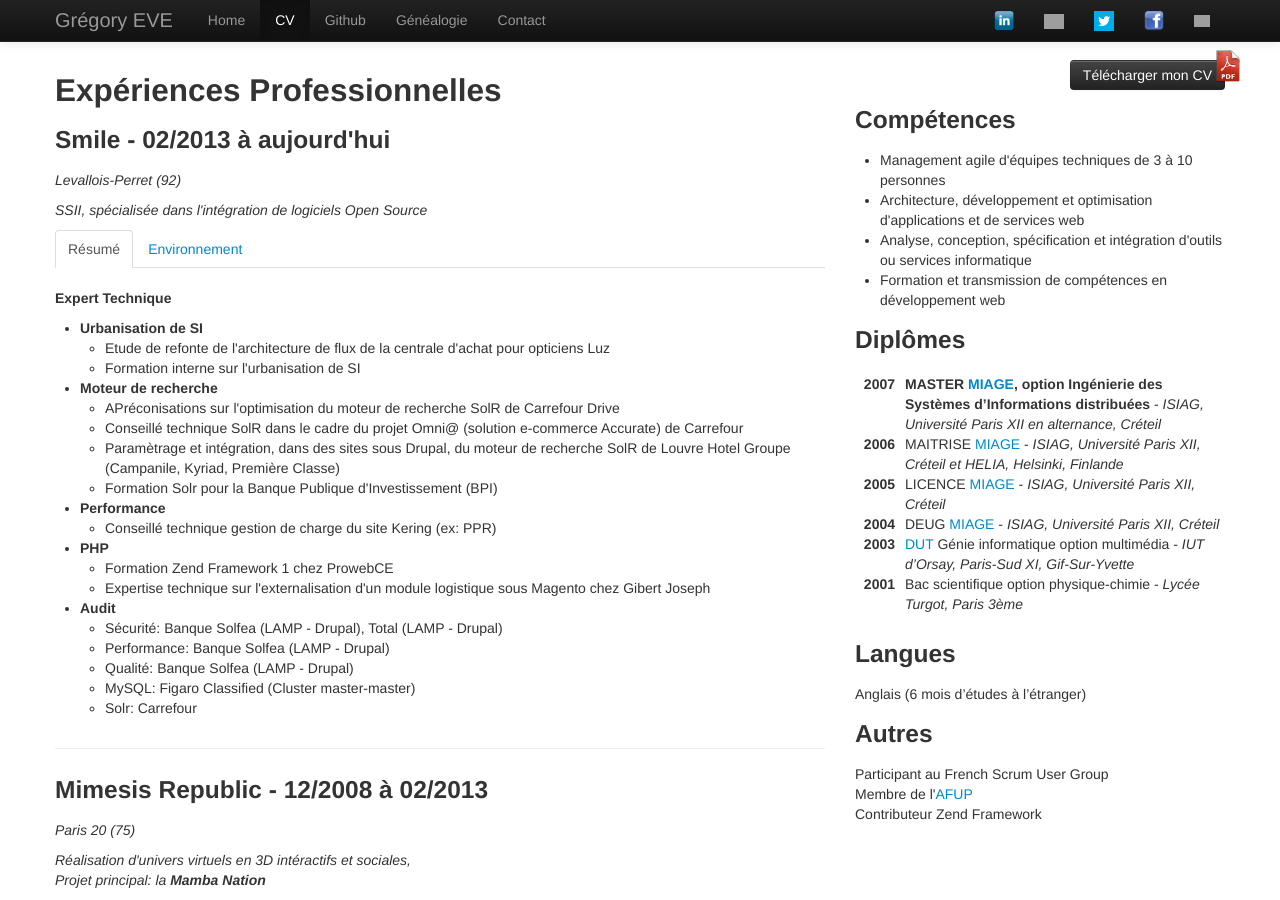
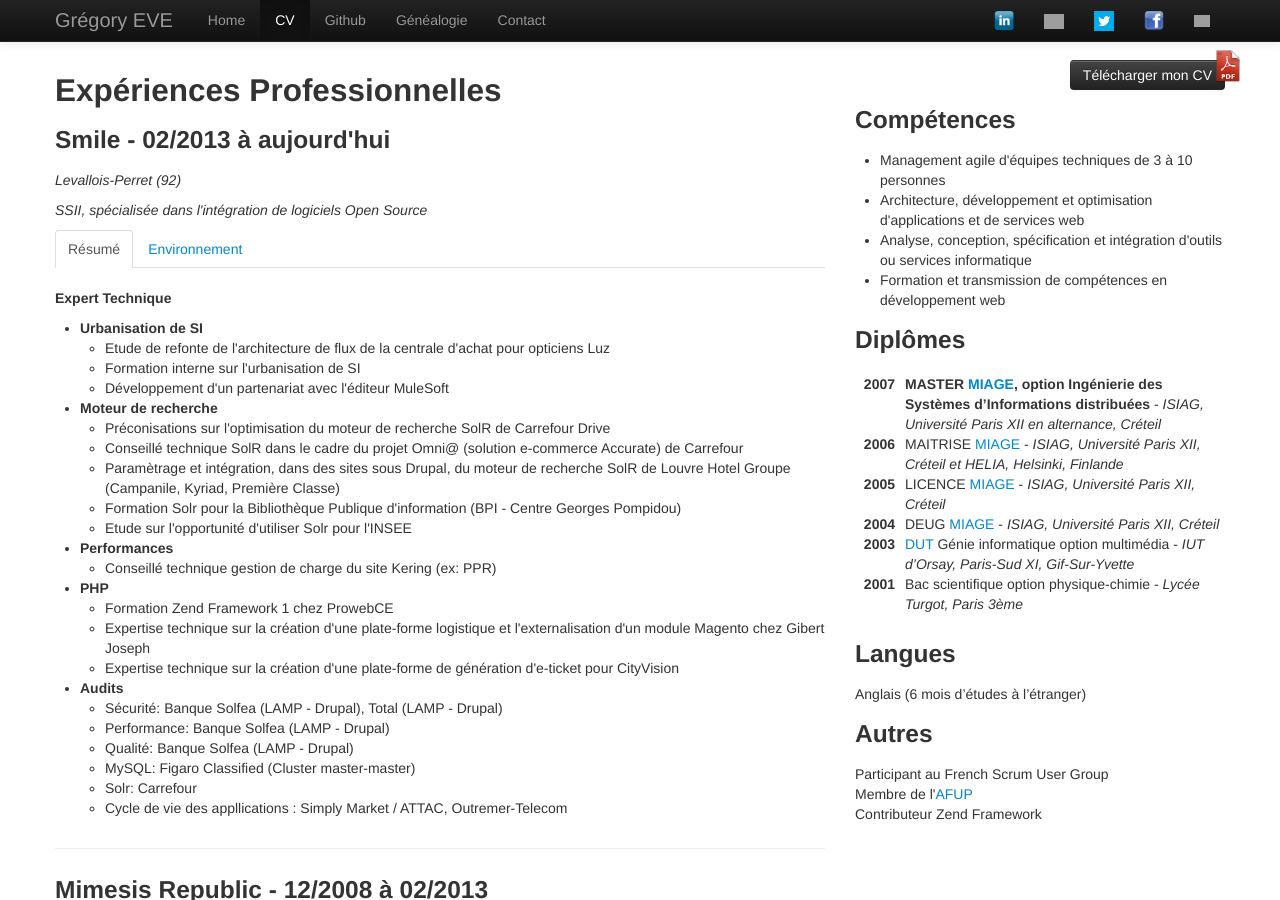
Before and after one commit to geve82/www.geve.fr, a Jekyll site: the page built from cv/index.html, in a window 1280 px wide and 900 px high. Built offline with Jekyll 4.4.1, drawn with Linux system fonts in a browser that asks for light colours; nearby versions of some CDN libraries; Markdown is read by kramdown in place of the engine named in the settings; grey boxes are pictures that could not be loaded.

Commit message:
update CV, add simply market, cityvision, insee, BPI

```diff
--- a/cv/index.html
+++ b/cv/index.html
@@ -24,17 +24,19 @@
       	<ul>
       	  <li>Etude de refonte de l'architecture de flux de la centrale d'achat pour opticiens Luz</li>
       	  <li>Formation interne sur l'urbanisation de SI</li>
+      	  <li>Développement d'un partenariat avec l'éditeur MuleSoft</li>
       	</ul>
       </li>
       <li><strong>Moteur de recherche</strong>
       	<ul>
-      	  <li>APréconisations sur l'optimisation du moteur de recherche SolR de Carrefour Drive</li>
+      	  <li>Préconisations sur l'optimisation du moteur de recherche SolR de Carrefour Drive</li>
       	  <li>Conseillé technique SolR dans le cadre du projet Omni@ (solution e-commerce Accurate) de Carrefour</li>
       	  <li>Paramètrage et intégration, dans des sites sous Drupal, du moteur de recherche SolR de Louvre Hotel Groupe (Campanile, Kyriad, Première Classe)</li>
-	  <li>Formation Solr pour la Banque Publique d'Investissement (BPI)</li>
+	  <li>Formation Solr pour la Bibliothèque Publique d'information (BPI - Centre Georges Pompidou)</li>
+	  <li>Etude sur l'opportunité d'utiliser Solr pour l'INSEE</li>
 	</ul>
       </li>
-      <li><strong>Performance</strong>
+      <li><strong>Performances</strong>
       	<ul>
       	  <li>Conseillé technique gestion de charge du site Kering (ex: PPR)</li>
       	</ul>
@@ -42,16 +44,18 @@
       <li><strong>PHP</strong>
       	<ul>
       	  <li>Formation Zend Framework 1 chez ProwebCE</li>
-      	  <li>Expertise technique sur l'externalisation d'un module logistique sous Magento chez Gibert Joseph</li>
+      	  <li>Expertise technique sur la création d'une plate-forme logistique et l'externalisation d'un module Magento chez Gibert Joseph</li>
+      	  <li>Expertise technique sur la création d'une plate-forme de génération d'e-ticket pour CityVision</li>
       	</ul>
       </li>
-      <li><strong>Audit</strong>
+      <li><strong>Audits</strong>
       	<ul>
       	  <li>Sécurité: Banque Solfea (LAMP - Drupal), Total (LAMP - Drupal)</li>
           <li>Performance: Banque Solfea (LAMP - Drupal)</li>
           <li>Qualité: Banque Solfea (LAMP - Drupal)</li>
           <li>MySQL: Figaro Classified (Cluster master-master)</li>
           <li>Solr: Carrefour</li>
+          <li>Cycle de vie des appllications : Simply Market / ATTAC, Outremer-Telecom</li>
       	</ul>
       </li>
     </ul>
```
